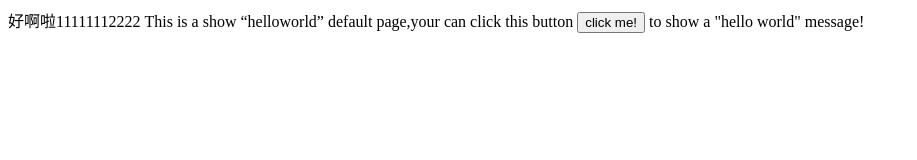
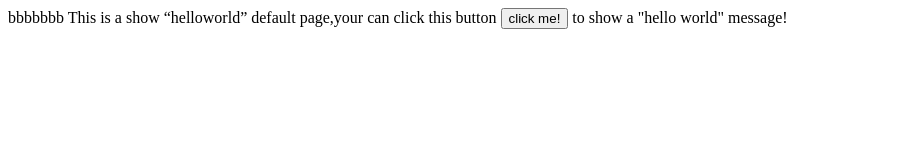
Before and after one commit to miraclerz/myStore, a plain HTML site: page kong/index.html in a window 1280 px wide. Shown: the whole page, without its empty margins (0-917 px from the left). Drawn offline with Linux system fonts and the light colour scheme.

Commit message:
Update index.html

```diff
--- a/kong/index.html
+++ b/kong/index.html
@@ -20,7 +20,7 @@ document.addEventListener( "plusready", function(){
     </script>
 </head>
 <body>
-好啊啦11111112222
+bbbbbbb
 	This is a show “helloworld” default page,your can click this button <button onclick="helloworld()">click me!</button> to show a "hello world" message!
 </body>
 </html>
```
